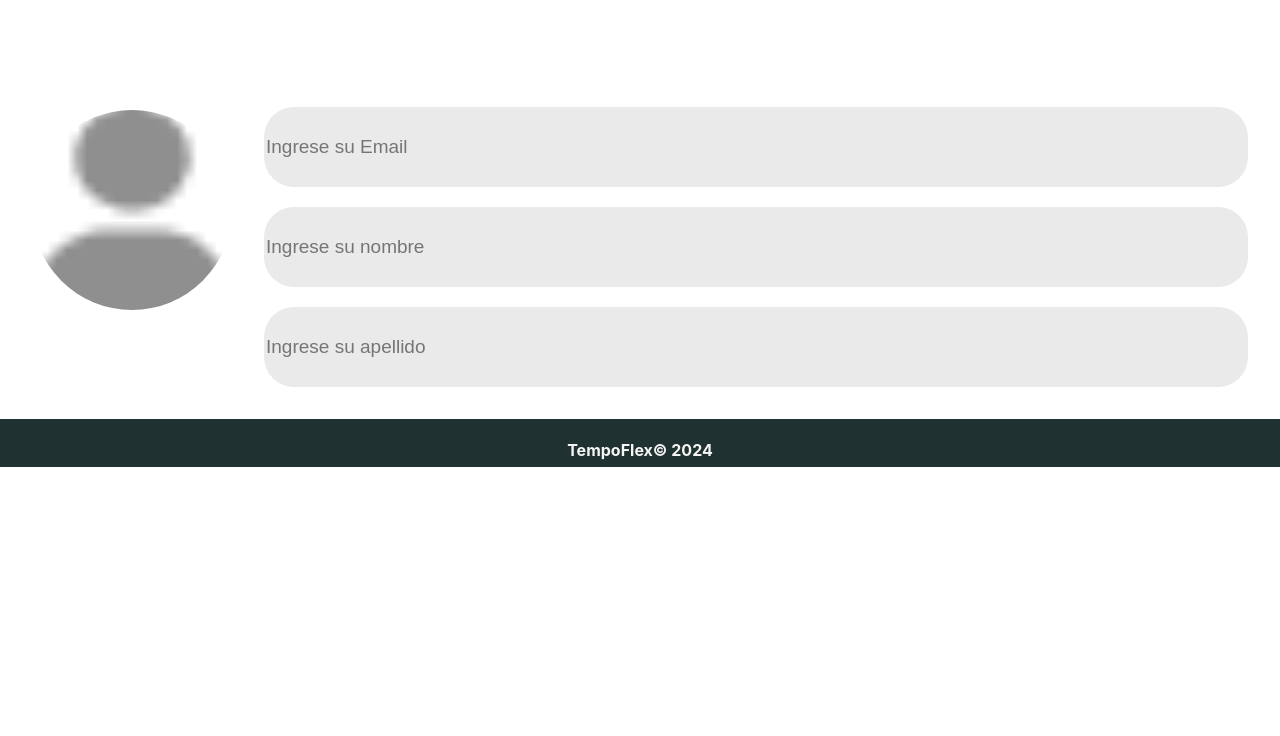
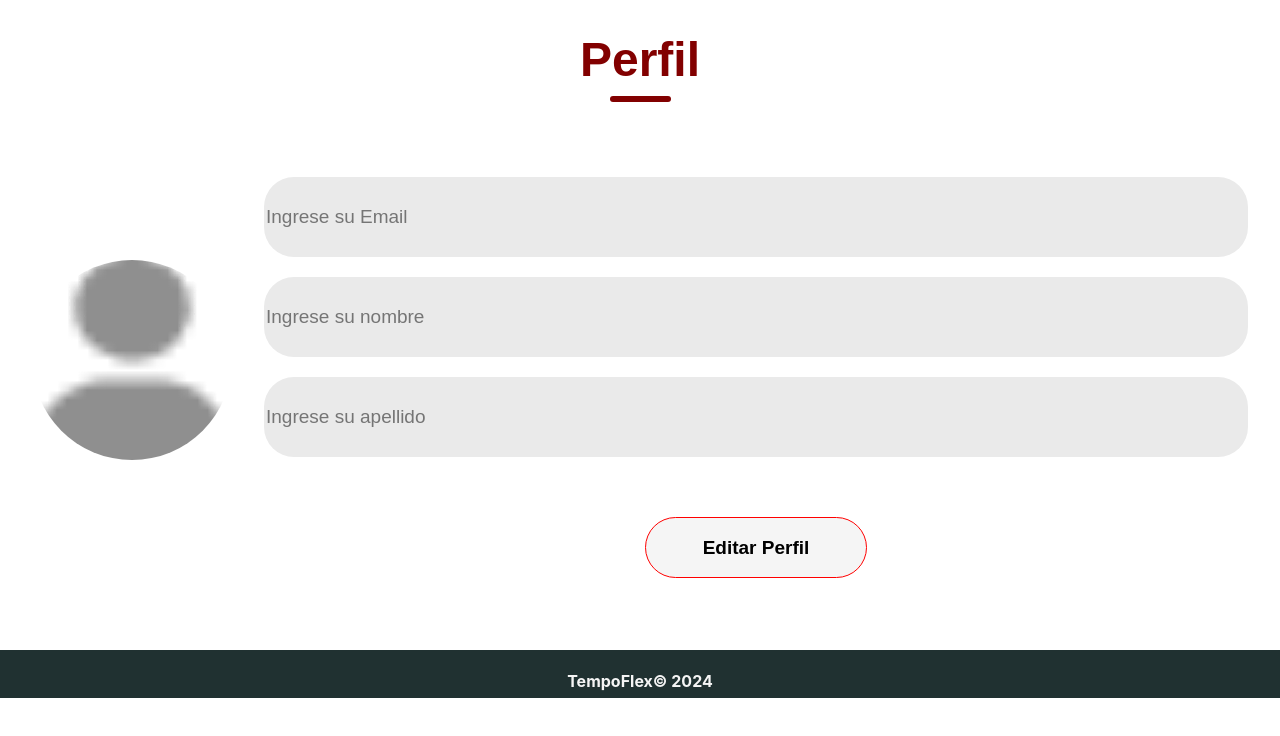
Before and after one commit to GarcesMJM/TempoFlex, a React (Create React App) app in the folder frontend/: page /Profile in a window 1280 px wide. Shown: the top 736 px of the page. Built offline with nearby package versions, Linux system fonts and the light colour scheme.

Commit message:
Diseño de la pagina Perfil

```diff
--- a/frontend/src/css/Profile.css
+++ b/frontend/src/css/Profile.css
@@ -36,3 +36,49 @@
     font-size: 1.2rem;
     margin-bottom: 0.5rem;
 }
+
+.header{
+    display:flex;
+    flex-direction: column;
+    align-items: center;
+    gap: 9px;
+    width: 100%;
+  }
+
+.text{
+    color: #820000;
+    font-size: 48px;
+    font-weight: 700;
+    font-family: "Righteous", sans-serif;
+  }
+
+.underline{
+    width: 61px;
+    height: 6px;
+    background: #820000;
+    border-radius: 9px;
+  }
+
+.submit{
+    display: flex;
+    justify-content: center;
+    align-items: center;
+    width: 220px;
+    height: 59px;
+    color: whitesmoke;
+    background: #820000;
+    border-radius: 50px;
+    font-size: 19px;
+    font-weight: 700;
+    cursor: pointer;
+    font-family: "Righteous", sans-serif;
+    margin: 40px;
+    gap: 30px;
+  }
+
+.gray{
+    background: whitesmoke;
+    color: black;
+    border: solid 1px red;
+    font-family: "Righteous", sans-serif;
+  }
--- a/frontend/src/views/Profile.jsx
+++ b/frontend/src/views/Profile.jsx
@@ -32,6 +32,10 @@ const Profile = () => {
 
   return (
     <div className="user-profile">
+      <div className="header">
+              <div className="text"> Perfil </div>
+              <div className="underline"></div>
+      </div>
       <div className="profile-picture">
         <img src={user_icon}/>
         </div>
@@ -79,8 +83,14 @@ const Profile = () => {
                   value={apellido}
                   onChange={handleApellidoChange}
                 />
-
             </div>
+            <div
+              className={
+                action === "Editar Perfil" ? "submit gray" : "submit"
+              }
+            >
+              Editar Perfil
+              </div>
           </div>
         </form>
     </div>
```
